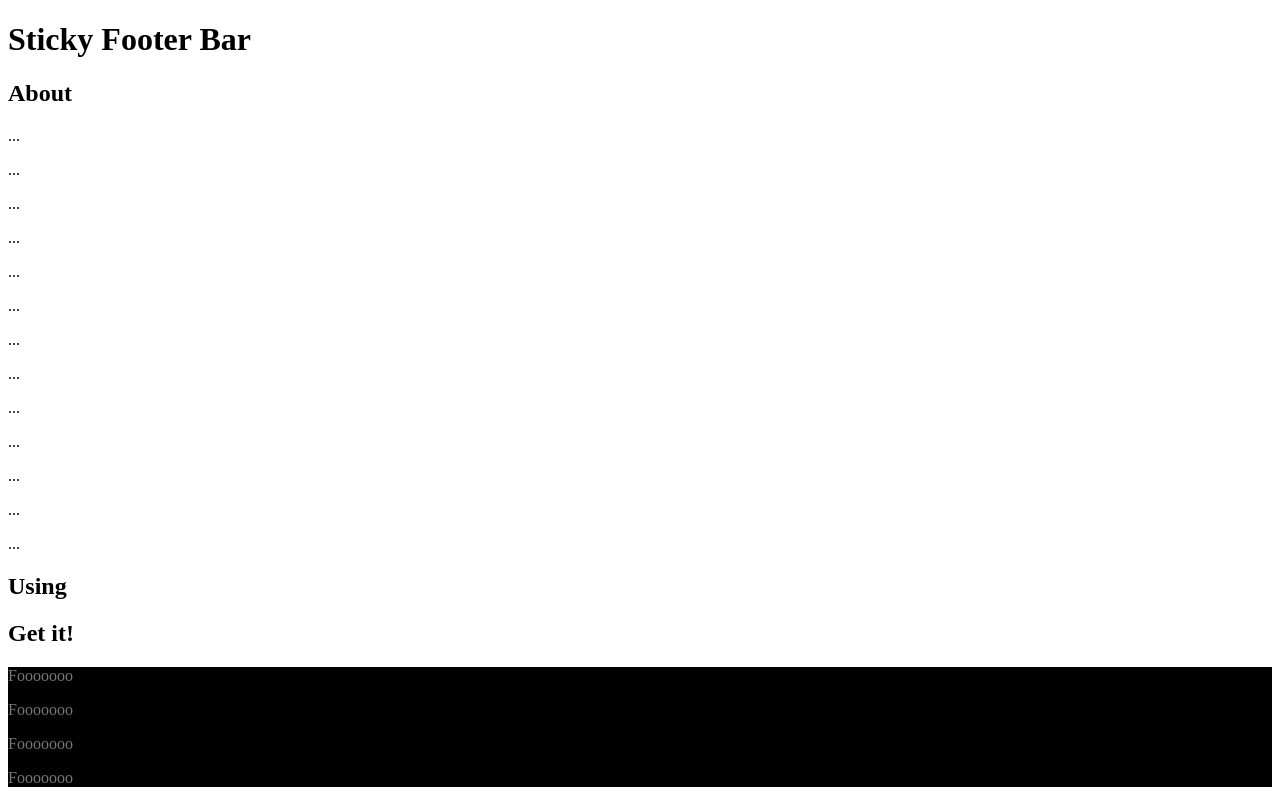
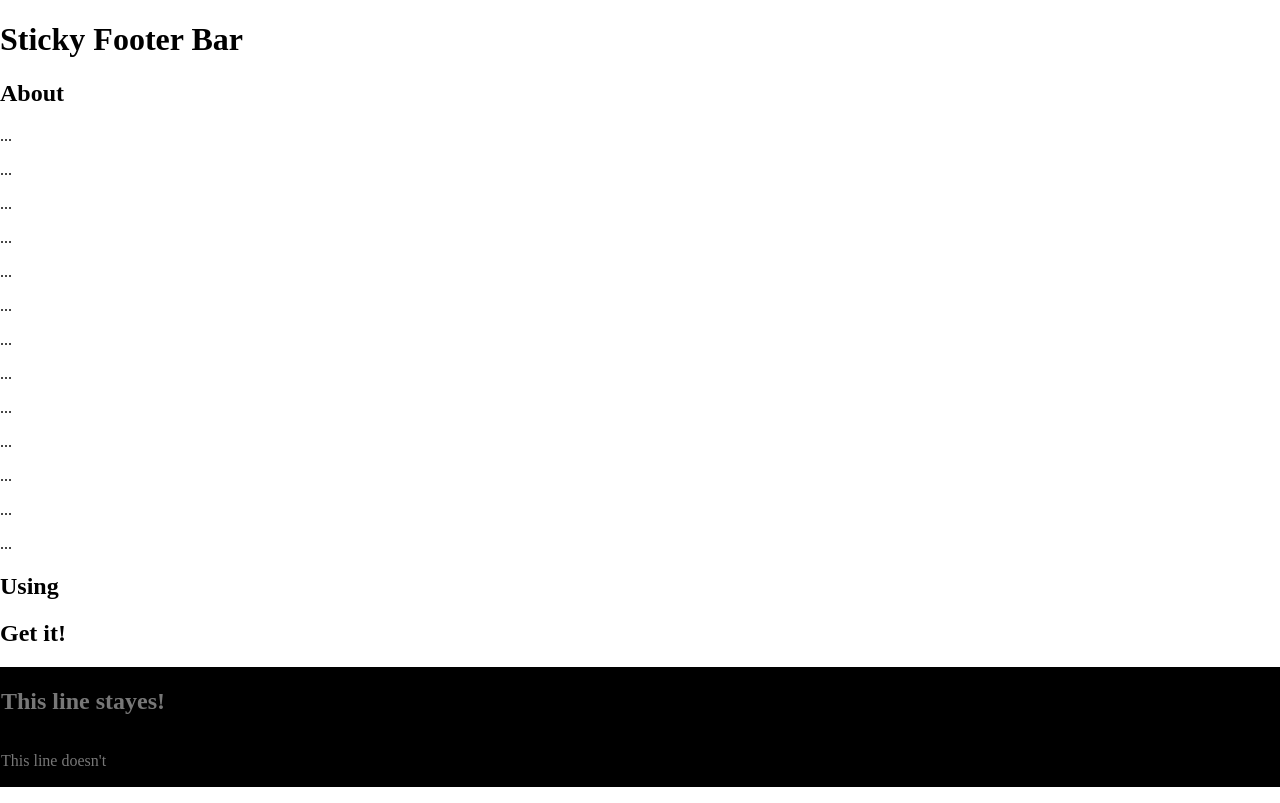
Before and after one commit to defname/sticky-footer-bar, a plain HTML site: page example.html in a window 1280 px wide. Drawn offline with Linux system fonts and the light colour scheme.

Commit message:
Make it more useable. Need documentation

```diff
--- a/example.html
+++ b/example.html
@@ -2,8 +2,6 @@
 <html xml:lang="de" lang="de" class="nojs">
 	<head>
 		<meta charset="utf-8" />
-
-		<link rel="stylesheet" href="stickyfooterbar.css">
 
 		<title>Sticky Footer Bar</title>
 
@@ -11,9 +9,22 @@
 		<script type="text/javascript" src="stickyfooterbar.js"></script>
 
 		<style type="text/css">
+			body {
+				padding: 0;
+				margin: 0;
+			}
 			#stickyfooter {
 				background: #000000;
+				border: 1px solid #000000;
 				color: #777777;
+			}
+			#stickyfooter.sticky {
+				right: 0;
+				left: 0;
+			}
+			#stickyline {
+				padding-top: 1px;
+				padding-bottom: 1px;
 			}
 		</style>
 	</head>
@@ -78,13 +89,18 @@
 		</article>
 
 		<footer id="stickyfooter">
-			<p>Fooooooo</p>
-			<p>Fooooooo</p>
-			<p>Fooooooo</p>
-			<p>Fooooooo</p>
+			<div id="stickyline">
+				<h2>This line stayes!</h2>
+			</div>
+			<p>
+				This line doesn't
+			</p>
 		</footer>
 		<script type="text/javascript">
-			$('#stickyfooter').stickyfooterbar();
+			$(document).ready(function() {
+				$('#stickyfooter').stickyfooterbar('#stickyline');
+			});
+			console.log($('#stickyfooter').outerHeight());
 		</script>
 	</body>
 </html>
--- a/stickyfooterbar.js
+++ b/stickyfooterbar.js
@@ -1,44 +1,81 @@
 (function( $ ) {
 
-	$.fn.stickyfooterbar = function() {
+	var defFooterBarHeight = 50;
+	var stickyClass = 'sticky';
+
+	$.fn.stickyfooterbar = function(heightOrObj) {
 
 		/* initialize */
-		var $footer = this;
-		var footer_height = $footer.height();
-		var footer_bar_height = 30;
-		var body_padding_bottom = parseInt($('body').css('padding-bottom'));
-		var footer_offset = $footer.offset().top;
+		var $footer = $(this);
+		var footerHeight = $footer.outerHeight();
+		var bodyPaddingBottom = parseInt($('body').css('padding-bottom'));
+		var footerOffset = $footer.offset().top;
+		debug("footer height: "+footerHeight);
+		debug("body padding-bottom: "+bodyPaddingBottom);
 
-		$footer.css({
-			'position': 'fixed',
-			'bottom': -footer_height
-		});
-		$('body').css('padding-bottom', body_padding_bottom+footer_bar_height);
+
+		/* check param */
+		var footerBarHeight = $footer.outerHeight();
+		var paramType = typeof heightOrObj;
+		debug("type of parameter: '" + paramType + "'");
+
+		switch (paramType) {
+			case 'number' :
+				footerBarHeight = heightOrObj;
+				break;
+			case 'string' :
+				var $obj = $(heightOrObj);
+				if ($obj.length > 0) {
+					footerBarHeight = $obj.outerHeight(true);
+				}
+				break;
+			case 'object' :
+				if (heightOrObj instanceof jQuery && heightOrObj.length > 0) {
+					footerBarHeight = heightOrObj.outerHeight();
+				}
+				break;
+		}
+
+		debug ("footerBarHeight: " + footerBarHeight);
+
+
+		makeItSticky();
 
 
 		$(window).scroll( function() {
-			/* current (scroll-) position from the bottom of the document */
-			var scroll_bottom = $(window).scrollTop()+$(window).height();
+			var scrollBottom = $(window).scrollTop()+$(window).height();
 
-			if (scroll_bottom-footer_bar_height >= footer_offset) {
-				$footer.removeClass('sticky');
-				$footer.css({
-					'position': '',
-					'bottom': ''
-				});
-				$('body').css('padding-bottom', '');
+			if (scrollBottom-footerBarHeight >= footerOffset) {
+				makeItFloaty();
 			}
 			else {
-				$footer.addClass('sticky');
-				$footer.css({
-					'position': 'fixed',
-					'bottom': -footer_height
-				});
-				$('body').css('padding-bottom', body_padding_bottom+footer_bar_height);
+				makeItSticky();
 			}
 
 		});
 
+		function makeItSticky() {
+			$footer.addClass(stickyClass);
+			$footer.css({
+				'position': 'fixed',
+				'bottom': -footerHeight+footerBarHeight
+			});
+			$('body').css('padding-bottom', bodyPaddingBottom+footerBarHeight);
+		}
+
+		function makeItFloaty() {
+			$footer.removeClass(stickyClass);
+			$footer.css({
+				'position': '',
+				'bottom': ''
+			});
+			$('body').css('padding-bottom', bodyPaddingBottom);
+		}
+
 	};
 
 }( jQuery ));
+
+function debug(msg) {
+	console.log('stickyfooterbar: ' + msg);
+}
```
